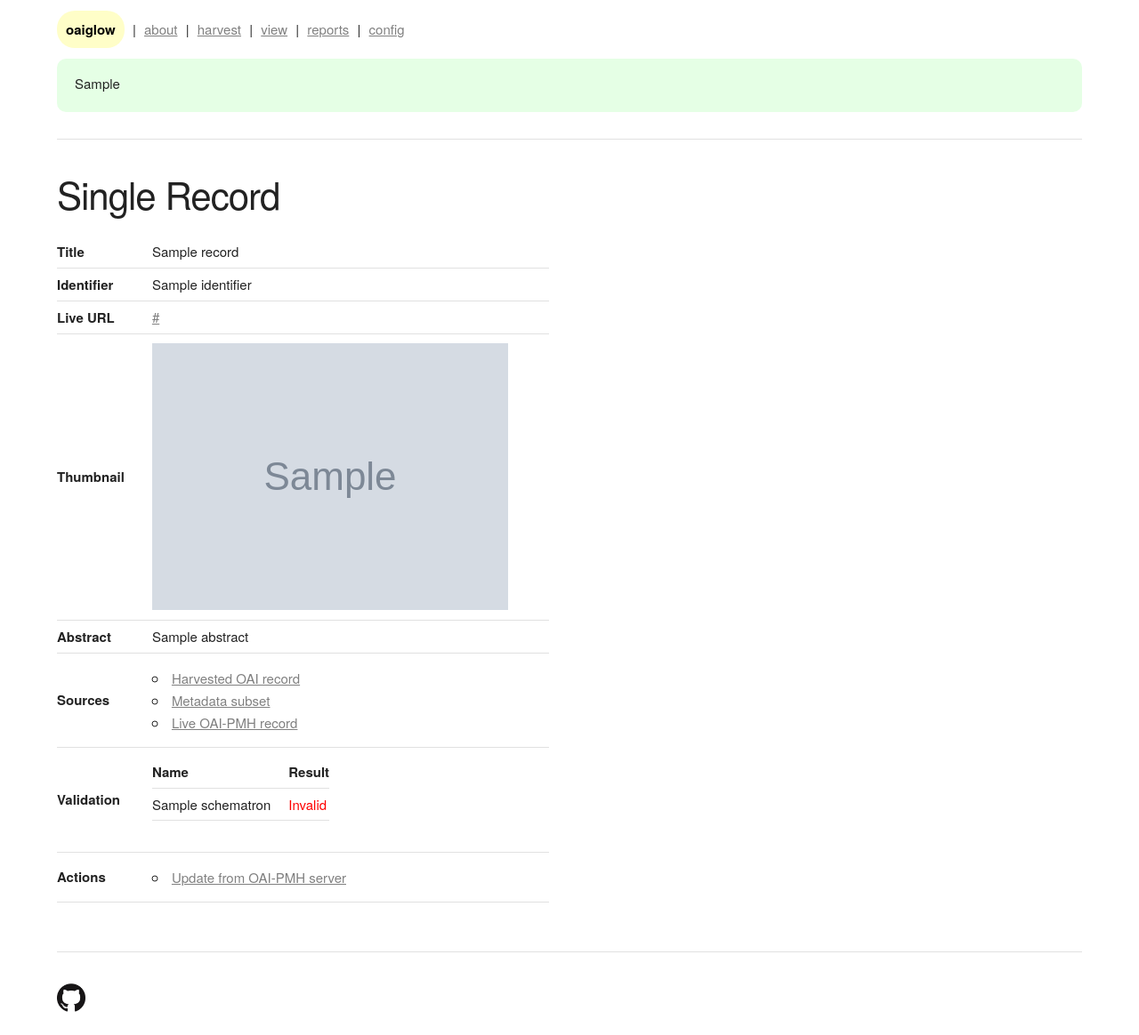
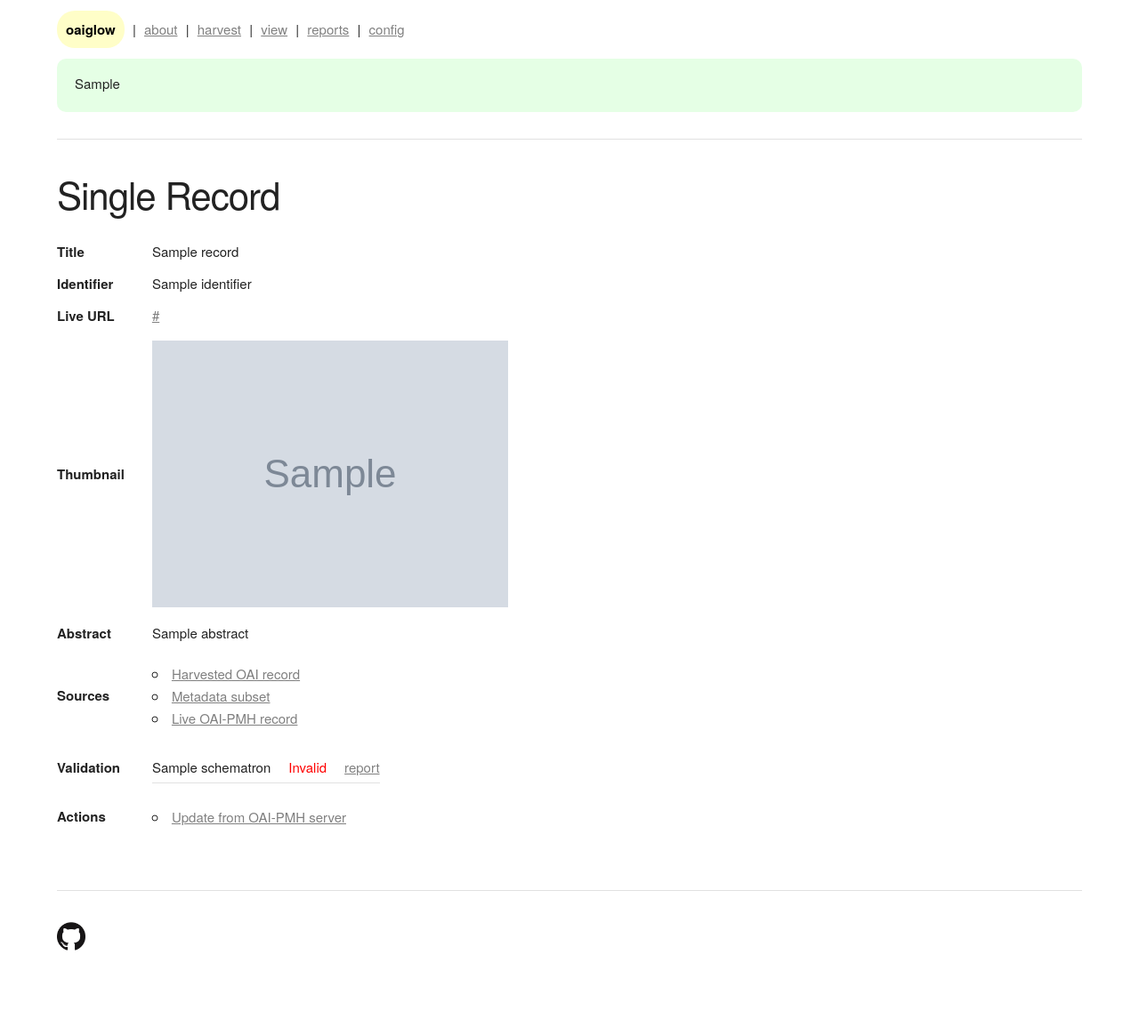
Before and after one commit to WSULib/oaiglow, a Flask app: template oaiglow/templates/record_single.html in a window 1280 px wide. Shown: the whole page at 89% size. After the commit the page ends 1069 px from the top, so only its background shows below. Run offline with Flask 2, Linux system fonts and the light colour scheme; the template is opened without the code that fills it: most values are stand-ins (such as "Sample title", 1, 10 or a date in 2020); grey boxes marked "Sample" are stand-in pictures; data that the repository does not hold is empty.

Commit message:
building out validations

```diff
--- a/oaiglow/static/css/oaiglow.css
+++ b/oaiglow/static/css/oaiglow.css
@@ -56,9 +56,13 @@ body {
 	margin-right:5px;
 }
 
+table {
+
+}
+
 table td,th {
 	padding:10px 20px 10px 0px;
-	/*font-size:80%;*/
+	border-bottom:none;
 }
 
 table tr ul {
@@ -69,3 +73,11 @@ table tr ul {
 .thumbnail {
 	text-align:center;
 }
+
+.embed_table {
+	margin-bottom:0px;
+}
+
+.embed_table tr:nth-child(odd) {
+	border-bottom: 1px solid #E1E1E1;
+}
--- a/oaiglow/templates/config.html
+++ b/oaiglow/templates/config.html
@@ -20,7 +20,7 @@
 				<tr>
 					<td>{{schematron.name}}</td>
 					<td>{{schematron.filename}}</td>
-					<td><a href="{% if localConfig.OAIGLOW_APP_PREFIX_USE %}{{localConfig.OAIGLOW_APP_PREFIX}}{% endif %}/config/schematron/view/{{schematron.filename}}">View</a><span class="spacer_pipe">|</span><a href="{% if localConfig.OAIGLOW_APP_PREFIX_USE %}{{localConfig.OAIGLOW_APP_PREFIX}}{% endif %}/config/schematron/delete/{{schematron.filename}}">Delete</a></td>
+					<td><a href="{% if localConfig.OAIGLOW_APP_PREFIX_USE %}{{localConfig.OAIGLOW_APP_PREFIX}}{% endif %}/config/schematron/view/{{schematron.id}}">View</a><span class="spacer_pipe">|</span><a href="{% if localConfig.OAIGLOW_APP_PREFIX_USE %}{{localConfig.OAIGLOW_APP_PREFIX}}{% endif %}/config/schematron/delete/{{schematron.id}}">Delete</a></td>
 				</tr>
 			{% endfor %}
 		</table>
--- a/oaiglow/templates/record_single.html
+++ b/oaiglow/templates/record_single.html
@@ -49,15 +49,12 @@
 							</ul>
 						</td> -->
 						<td>
-							<table class="table">
-								<tr>
-									<th>Name</th>
-									<th>Result</th>
-								</tr>
+							<table class="table embed_table">
 								{% for validation in record.validation_results %}
 									<tr>
 										<td>{{validation.schematron.name}}</td>
 										<td>{% if validation.result %}<span style="color:green;">Valid</span>{% else %}<span style="color:red;">Invalid</span>{% endif %}</td>
+										<td><a href="{% if localConfig.OAIGLOW_APP_PREFIX_USE %}{{localConfig.OAIGLOW_APP_PREFIX}}{% endif %}/record/{{record.identifier}}/validate/schematron/{{validation.schematron.id}}">report</a></td>
 									</tr>
 								{% endfor %}
 							</table>
--- a/oaiglow/templates/view.html
+++ b/oaiglow/templates/view.html
@@ -24,6 +24,7 @@
 	  var table = $('#record_table').DataTable({
 	    "processing": true,
 	    "serverSide": true,
+	    "lengthMenu": [[5, 10, 25, 50, -1], [5, 10, 25, 50, "All"]],
 	    "ajax": {
 	    	contentType: "application/json",
     		type: "POST",
@@ -38,7 +39,6 @@
 	        	"title": "Thumbnail",
 	        	"class": "text_centered",
 	        	"render": function (data, type, row, meta) {
-	        		console.log(data);
 			        return '<img class="thumbnail" height={{localConfig.THUMBNAIL_HEIGHT}} src="' + data + '"/>';
 			    }
 	    	},
@@ -54,7 +54,7 @@
 			    }
 	    	}
 	    ],
-	    "pageLength": 50
+	    "pageLength": 5
 	  });
 	});
 </script>
```
Also changed, not shown: oaiglow/models.py (+2 -24 lines), oaiglow/views.py (+16 -10 lines).
